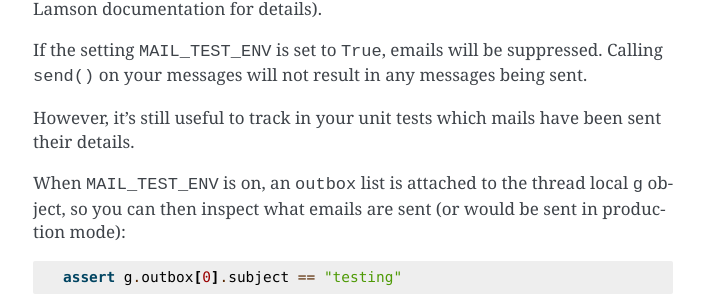
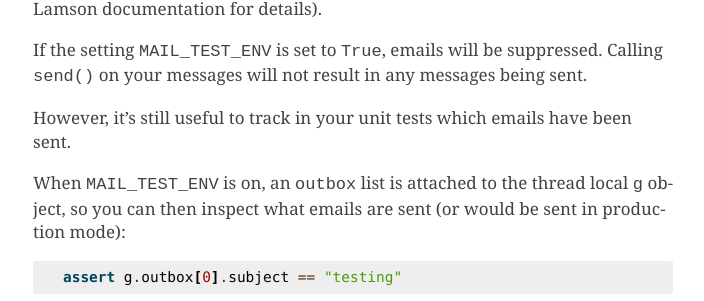
Before and after one commit to pallets-eco/flask-mail, a Sphinx documentation site: the page built from docs/index.rst, in a window 1280 px wide and 900 px high, scrolled down 2654 px. Shown: the part 154-455 px from the top of the window, without its empty margins (287-991 px from the left). Built offline with Sphinx 7.4.7, drawn with Linux system fonts in a browser that asks for light colours.

Commit message:
doc fixes

```diff
--- a/docs/index.rst
+++ b/docs/index.rst
@@ -138,7 +138,7 @@ suppressed. Calling ``send()`` on your messages will not result in
 any messages being sent.
 
 However, it's still useful to track in  your unit tests which
-mails have been sent their details.
+emails have been sent.
 
 When ``MAIL_TEST_ENV`` is on, an ``outbox`` list is attached to the
 thread local ``g`` object, so you can then inspect what emails are sent
```
